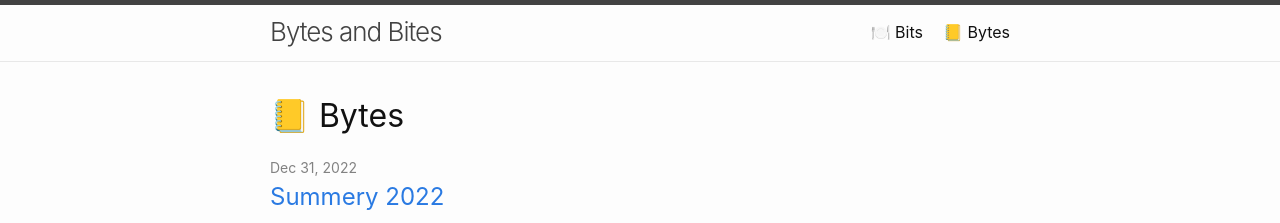
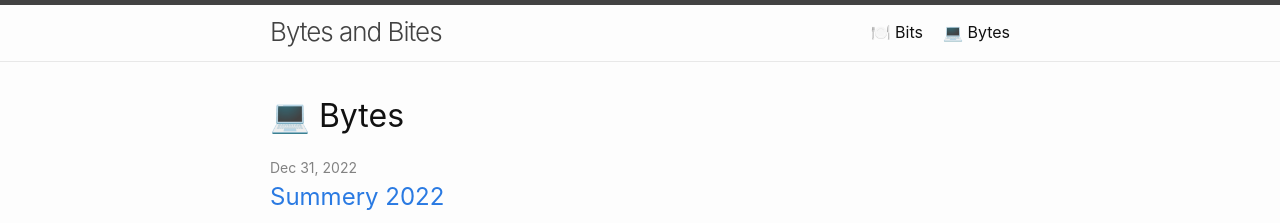
Before and after one commit to xiaokli/xiaokli.github.io, a Jekyll site: the page built from bytes.markdown, in a window 1280 px wide. Shown: the top 223 px of the page. Built offline with Jekyll 4.4.1, drawn with Linux system fonts in a browser that asks for light colours.

Commit message:
update icon

```diff
--- a/bytes.markdown
+++ b/bytes.markdown
@@ -1,5 +1,5 @@
 ---
 layout: posts
-title: 📒 Bytes
+title: 💻 Bytes
 permalink: /bytes/
 ---
```
